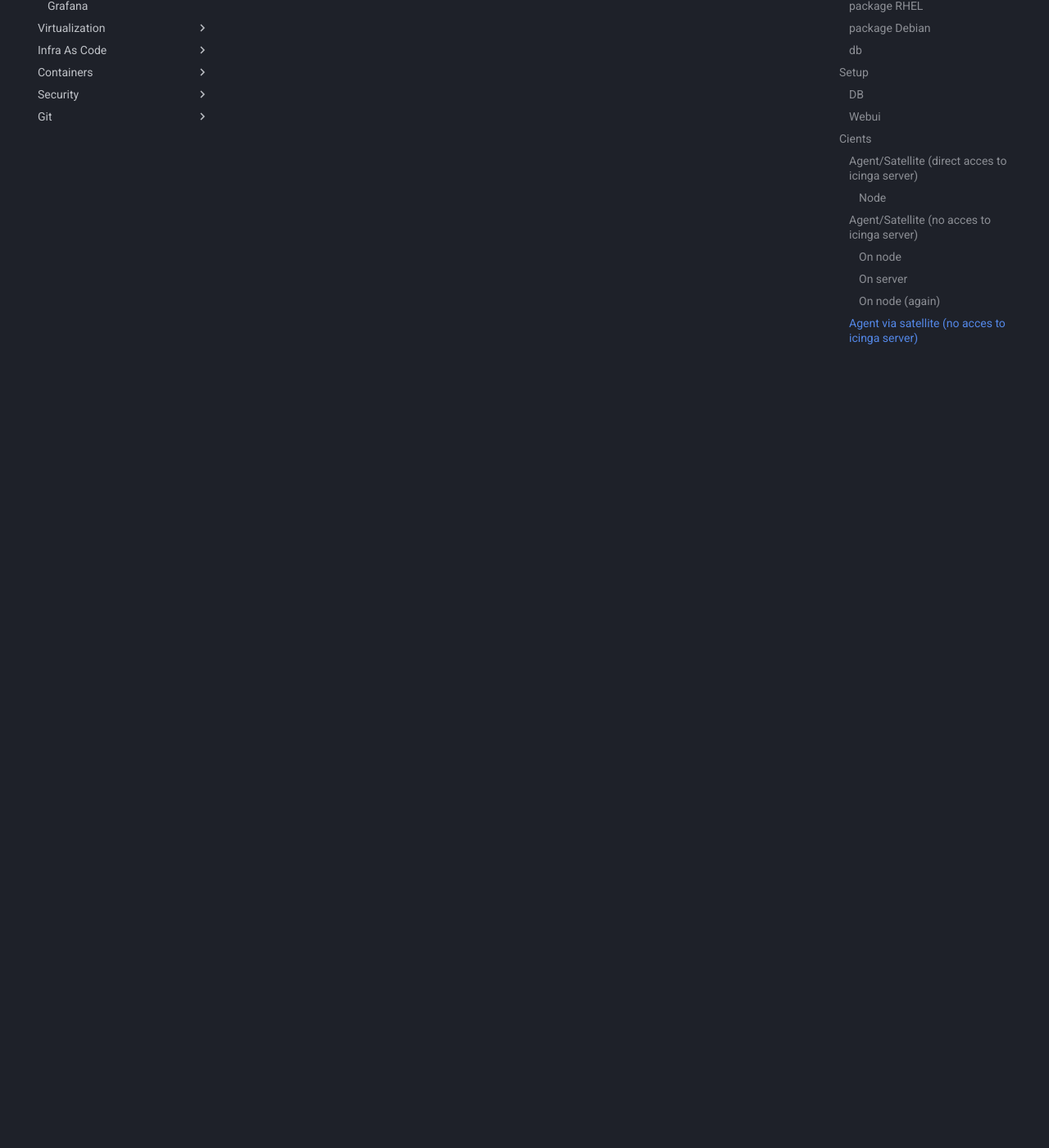
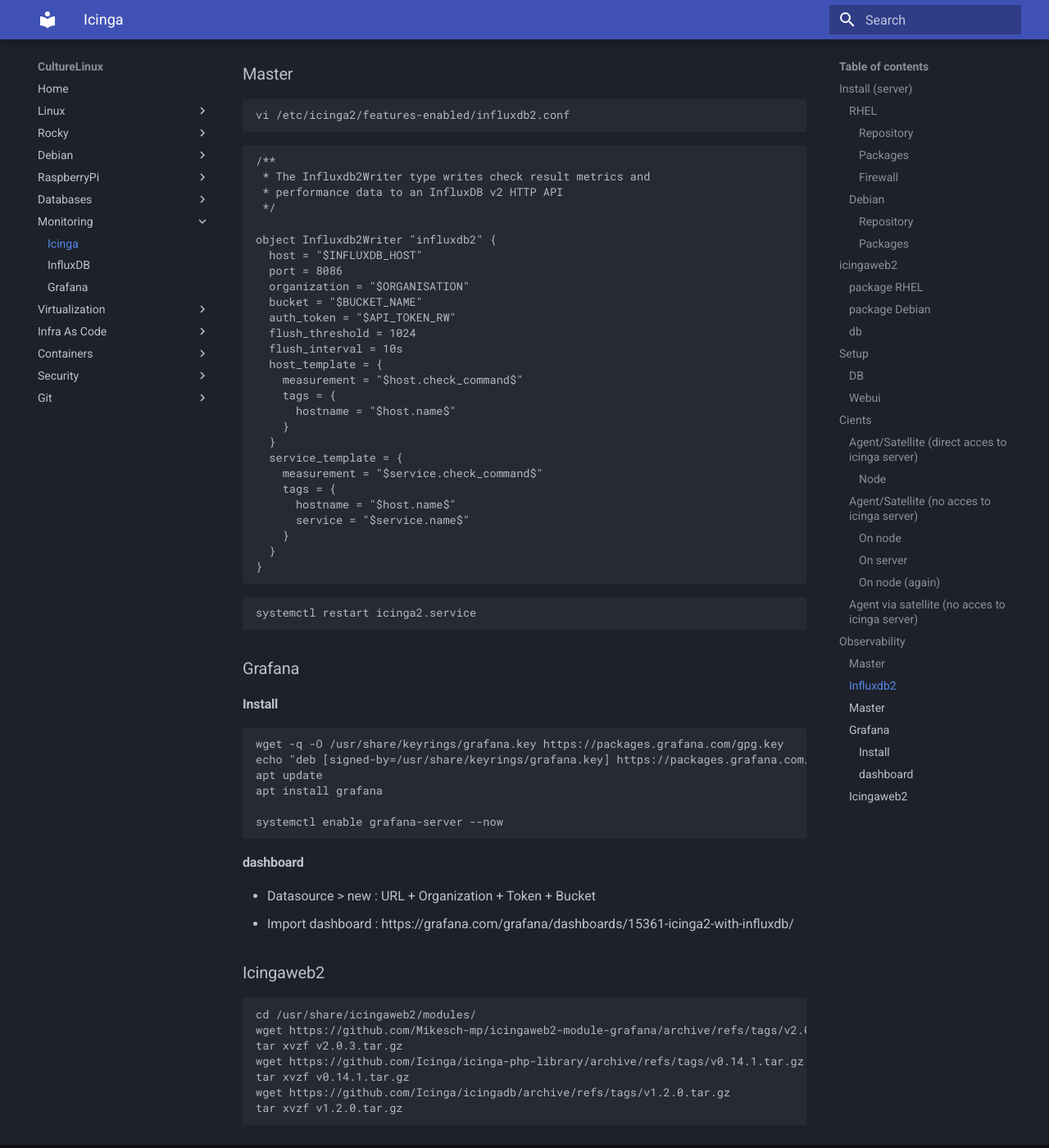
Before and after one commit to CultureLinux/doc, an MkDocs documentation site: the page built from docs/monitoring/icinga.md, in a window 1280 px wide and 1400 px high, scrolled down 6749 px. Shown: the whole window at 82% size. Built offline with MkDocs 1.6.1 and Material for MkDocs 9.7.7, drawn with Linux system fonts in a browser that asks for light colours; some of the changed text lies outside the part shown.

Commit message:
add date 24H

````diff
--- a/docs/monitoring/icinga.md
+++ b/docs/monitoring/icinga.md
@@ -269,3 +269,79 @@
 ```
 systemctl restart icinga2.service
 ```
+
+## Observability
+### Master
+```
+icinga2 feature enable influxdb2
+```
+### Influxdb2
+* Load Data > create bucket : icinga2
+* Load Data > api token RW : -------------------
+
+### Master
+```
+vi /etc/icinga2/features-enabled/influxdb2.conf
+```
+```
+/**
+ * The Influxdb2Writer type writes check result metrics and
+ * performance data to an InfluxDB v2 HTTP API
+ */
+
+object Influxdb2Writer "influxdb2" {
+  host = "$INFLUXDB_HOST"
+  port = 8086
+  organization = "$ORGANISATION"
+  bucket = "$BUCKET_NAME"
+  auth_token = "$API_TOKEN_RW"
+  flush_threshold = 1024
+  flush_interval = 10s
+  host_template = {
+    measurement = "$host.check_command$"
+    tags = {
+      hostname = "$host.name$"
+    }
+  }
+  service_template = {
+    measurement = "$service.check_command$"
+    tags = {
+      hostname = "$host.name$"
+      service = "$service.name$"
+    }
+  }
+}
+```
+
+```
+systemctl restart icinga2.service
+```
+
+
+###  Grafana
+#### Install
+
+```
+wget -q -O /usr/share/keyrings/grafana.key https://packages.grafana.com/gpg.key
+echo "deb [signed-by=/usr/share/keyrings/grafana.key] https://packages.grafana.com/oss/deb stable main" | tee -a /etc/apt/sources.list.d/grafana.list
+apt update
+apt install grafana
+
+systemctl enable grafana-server --now
+```
+
+#### dashboard
+* Datasource > new  : URL + Organization + Token + Bucket
+* Import dashboard : https://grafana.com/grafana/dashboards/15361-icinga2-with-influxdb/
+
+
+### Icingaweb2
+```
+cd /usr/share/icingaweb2/modules/
+wget https://github.com/Mikesch-mp/icingaweb2-module-grafana/archive/refs/tags/v2.0.3.tar.gz
+tar xvzf v2.0.3.tar.gz
+wget https://github.com/Icinga/icinga-php-library/archive/refs/tags/v0.14.1.tar.gz
+tar xvzf v0.14.1.tar.gz
+wget https://github.com/Icinga/icingadb/archive/refs/tags/v1.2.0.tar.gz
+tar xvzf v1.2.0.tar.gz
+```
````
Also changed, not shown: docs/rocky/locales.md (+3 -0 lines).
